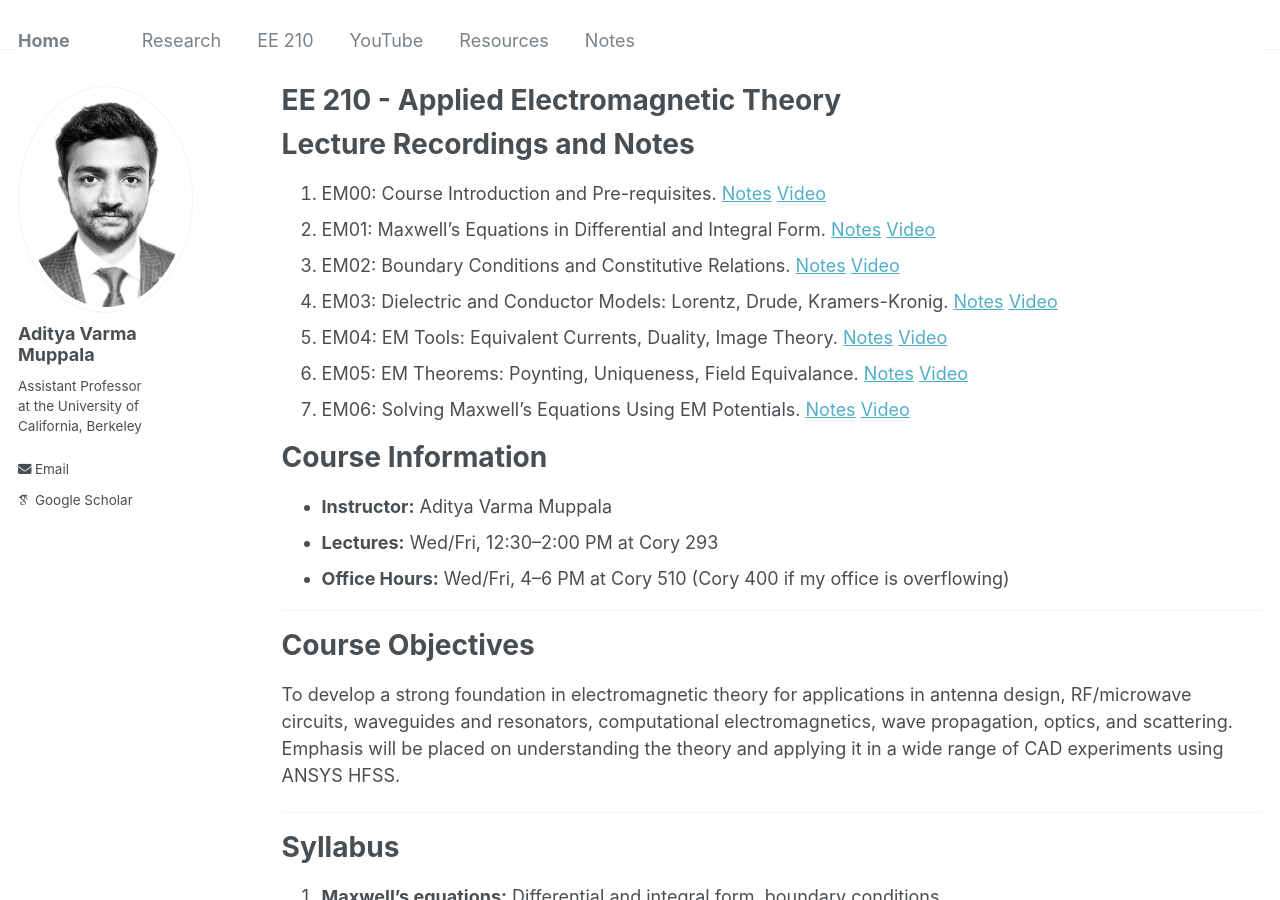
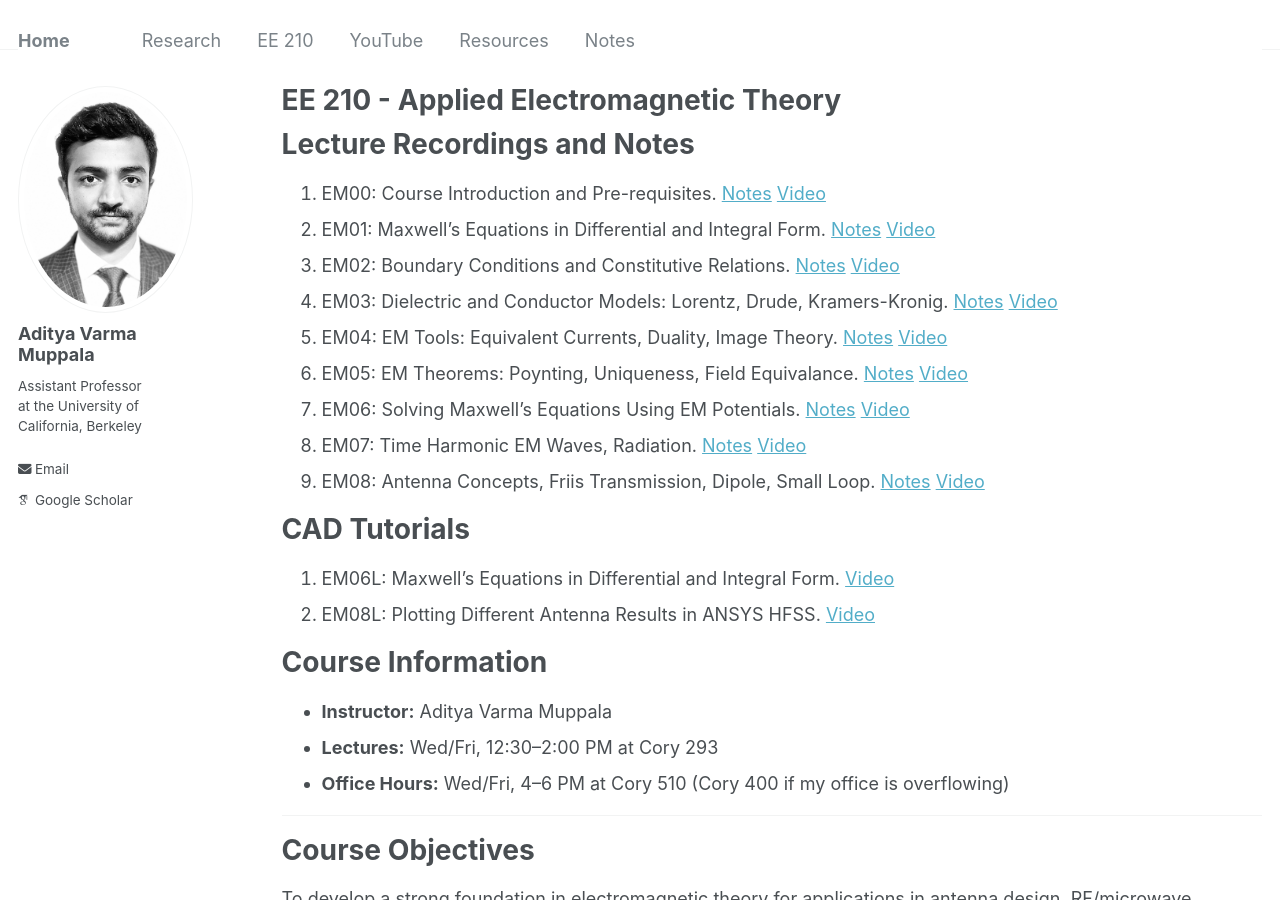
Before and after one commit to AdityaMuppala/adityamuppala.github.io, a Jekyll site: the page built from _pages/teaching210.md, in a window 1280 px wide and 900 px high. Built offline with Jekyll 4.4.1, drawn with Linux system fonts in a browser that asks for light colours; some web fonts are replaced.

Commit message:
Update teaching210.md

```diff
--- a/_pages/teaching210.md
+++ b/_pages/teaching210.md
@@ -14,7 +14,13 @@ permalink: /teaching210/
 4. EM04: EM Tools: Equivalent Currents, Duality, Image Theory. [Notes](https://adityamuppala.github.io/assets/Notes_EE210/EM04_EM_Tools.pdf) [Video](https://youtu.be/7GRSXoy0UEs)
 5. EM05: EM Theorems: Poynting, Uniqueness, Field Equivalance. [Notes](https://adityamuppala.github.io/assets/Notes_EE210/EM05_EM_Theorems.pdf) [Video](https://youtu.be/V3GGjtXRewA)
 6. EM06: Solving Maxwell's Equations Using EM Potentials. [Notes](https://adityamuppala.github.io/assets/Notes_EE210/EM06_EM_Potentials.pdf) [Video](https://youtu.be/ZUxlNK756oA)
+7. EM07: Time Harmonic EM Waves, Radiation. [Notes](https://adityamuppala.github.io/assets/Notes_EE210/EM07_Time_Harmonic_EM.pdf) [Video](https://youtu.be/btv0JP_1ozQ)
+8. EM08: Antenna Concepts, Friis Transmission, Dipole, Small Loop. [Notes](https://adityamuppala.github.io/assets/Notes_EE210/EM08_Antenna_Concepts.pdf) [Video](https://youtu.be/yr90gQA8B84)
 
+# CAD Tutorials
+
+1. EM06L: Maxwell's Equations in Differential and Integral Form. [Video](https://youtu.be/FMwDZqBmQ9I)
+2. EM08L: Plotting Different Antenna Results in ANSYS HFSS. [Video](https://youtu.be/yr90gQA8B84)
 
 # Course Information
 - **Instructor:** Aditya Varma Muppala
```
